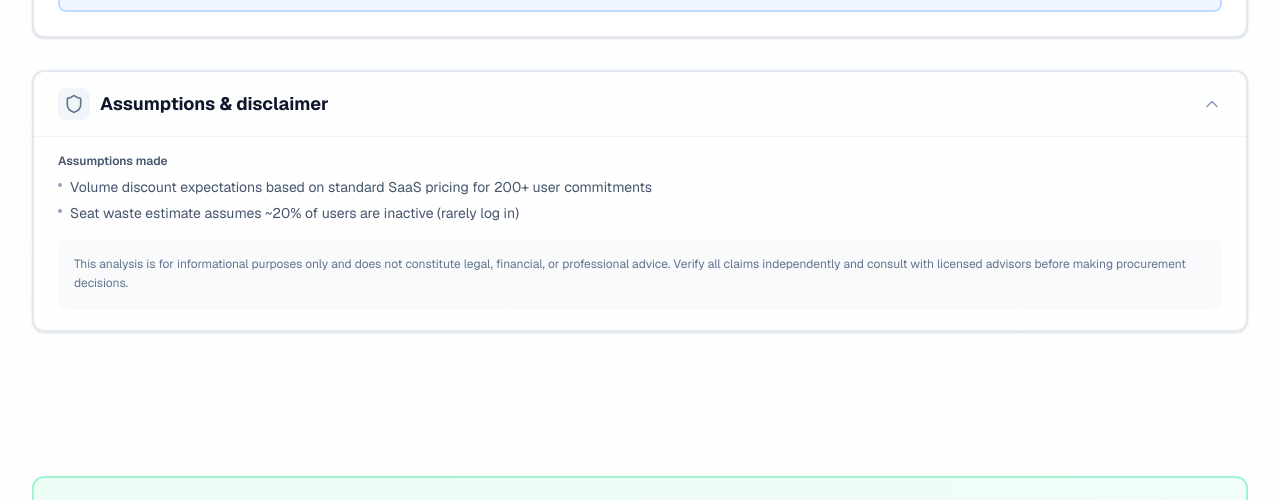
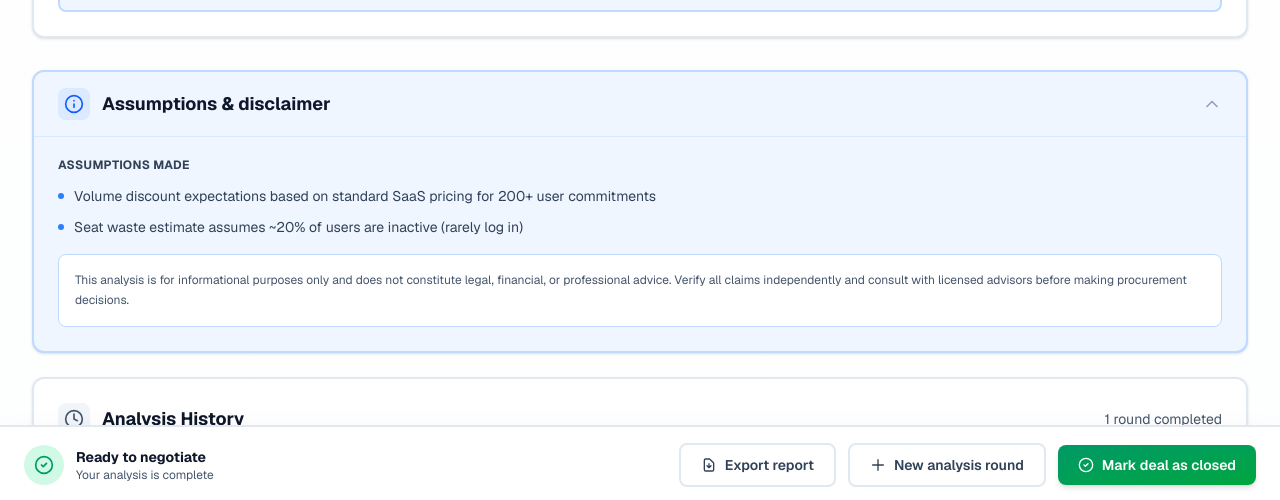
Before and after one commit to Boomchakalala/Dealcheck, a Next.js app: page /example in a window 1280 px wide. Both pictures are taken after a click on the button "Assumptions & disclaimer". Shown: the part 3682-4182 px from the top of the page. Built offline with nearby package versions, Linux system fonts and the light colour scheme; no server answers.

Commit message:
Sandbox autosave

```diff
--- a/src/components/OutputDisplay.tsx
+++ b/src/components/OutputDisplay.tsx
@@ -828,15 +828,17 @@ export function OutputDisplay({ output, roundId }: OutputDisplayProps) {
         </div>
       </div>
 
-      {/* ── Section 8: Assumptions & Disclaimer ── */}
-      <div className="rounded-xl border-2 border-slate-200 overflow-hidden shadow-sm">
+      {/* ══════════════════════════════════════════════════════════════ */}
+      {/* ASSUMPTIONS & DISCLAIMER */}
+      {/* ══════════════════════════════════════════════════════════════ */}
+      <div className="bg-blue-50 rounded-xl border-2 border-blue-200 overflow-hidden shadow-sm mb-6">
         <button
           onClick={() => setShowAssumptions(!showAssumptions)}
-          className="w-full px-6 py-4 flex items-center justify-between hover:bg-slate-50 transition-colors text-left"
+          className="w-full px-6 py-4 flex items-center justify-between hover:bg-blue-100/50 transition-colors text-left"
         >
-          <div className="flex items-center gap-2.5">
-            <div className="p-1.5 bg-slate-100 rounded-lg">
-              <Shield className="w-5 h-5 text-slate-500" />
+          <div className="flex items-center gap-3">
+            <div className="w-8 h-8 rounded-lg bg-blue-100 flex items-center justify-center">
+              <Info className="w-5 h-5 text-blue-600" />
             </div>
             <h2 className="text-lg font-bold text-slate-900">Assumptions & disclaimer</h2>
           </div>
@@ -848,26 +850,118 @@ export function OutputDisplay({ output, roundId }: OutputDisplayProps) {
         </button>
 
         {showAssumptions && (
-          <div className="px-6 pb-5 space-y-4 border-t border-slate-100 pt-4">
-            {output.assumptions.length > 0 && (
+          <div className="px-6 pb-6 border-t border-blue-100 pt-5 space-y-4">
+            {output.assumptions && output.assumptions.length > 0 && (
               <div>
-                <p className="text-xs font-semibold text-slate-600 mb-2">Assumptions made</p>
-                <ul className="space-y-1.5">
+                <p className="text-xs font-bold text-slate-700 mb-3 uppercase tracking-wide">Assumptions made</p>
+                <ul className="space-y-2">
                   {output.assumptions.map((assumption, idx) => (
-                    <li key={idx} className="text-sm text-slate-600 flex items-start gap-2">
-                      <span className="text-slate-400 mt-1.5 w-1 h-1 rounded-full bg-slate-400 flex-shrink-0" />
+                    <li key={idx} className="flex items-start gap-2.5 text-sm text-slate-700 leading-relaxed">
+                      <span className="w-1.5 h-1.5 rounded-full bg-blue-500 mt-2 flex-shrink-0"></span>
                       {assumption}
                     </li>
                   ))}
                 </ul>
               </div>
             )}
-            <div className="bg-slate-50 rounded-lg p-4">
-              <p className="text-xs text-slate-500 leading-relaxed">{output.disclaimer}</p>
+            <div className="bg-white rounded-lg border border-blue-200 p-4">
+              <p className="text-xs text-slate-600 leading-relaxed">{output.disclaimer}</p>
             </div>
           </div>
         )}
       </div>
+
+      {/* ══════════════════════════════════════════════════════════════ */}
+      {/* ANALYSIS HISTORY */}
+      {/* ══════════════════════════════════════════════════════════════ */}
+      <div className="bg-white rounded-xl border-2 border-slate-200 p-6 shadow-sm mb-6">
+        <div className="flex items-center gap-3 mb-5">
+          <div className="w-8 h-8 rounded-lg bg-slate-100 flex items-center justify-center">
+            <Clock className="w-5 h-5 text-slate-600" />
+          </div>
+          <div className="flex-1">
+            <h2 className="text-lg font-bold text-slate-900">Analysis History</h2>
+          </div>
+          <span className="text-sm text-slate-600">1 round completed</span>
+        </div>
+
+        <div className="bg-gradient-to-br from-emerald-50 to-green-50 border-2 border-emerald-200 rounded-xl p-5">
+          <div className="flex items-start justify-between mb-4">
+            <div className="flex items-center gap-3">
+              <div className="w-10 h-10 rounded-lg bg-emerald-600 flex items-center justify-center shadow-sm">
+                <span className="text-white font-bold">H1</span>
+              </div>
+              <div>
+                <div className="flex items-center gap-2 mb-1">
+                  <span className="text-sm font-bold text-slate-900">Latest Analysis</span>
+                  <span className="inline-flex items-center px-2 py-0.5 rounded-md text-[10px] font-bold bg-orange-100 text-orange-800 border border-orange-200">
+                    ACTION REQUIRED
+                  </span>
+                </div>
+                <p className="text-xs text-slate-600">{output.vendor} — {output.snapshot?.deal_type} — {new Date().toLocaleDateString('en-US', { month: 'long', year: 'numeric' })}</p>
+              </div>
+            </div>
+            <div className="text-right">
+              <p className="text-sm font-bold text-slate-900">{output.snapshot?.total_commitment || 'N/A'}</p>
+              <p className="text-xs text-slate-600">Total Commitment</p>
+            </div>
+          </div>
+
+          <p className="text-sm text-slate-800 leading-relaxed mb-3">
+            {output.category && <span className="font-semibold">{output.category}</span>}
+            {output.description && <span> - {output.description}</span>}
+          </p>
+
+          <p className="text-sm text-slate-700 leading-relaxed mb-3">
+            {output.verdict || output.quick_read?.conclusion || 'Analysis complete'}
+          </p>
+
+          <div className="bg-white/60 rounded-lg border border-emerald-200 p-3">
+            <div className="flex items-start gap-2">
+              <Info className="w-4 h-4 text-emerald-600 mt-0.5 flex-shrink-0" />
+              <p className="text-xs text-slate-700">
+                Quote analyzed with considerations for pricing, terms, and negotiation leverage points.
+              </p>
+            </div>
+          </div>
+        </div>
+      </div>
+
+      {/* ══════════════════════════════════════════════════════════════ */}
+      {/* BOTTOM ACTION BAR - Fixed */}
+      {/* ══════════════════════════════════════════════════════════════ */}
+      <div className="fixed bottom-0 left-0 right-0 bg-white border-t-2 border-slate-200 shadow-2xl z-50">
+        <div className="max-w-7xl mx-auto px-6 py-4 flex items-center justify-between">
+          <div className="flex items-center gap-3">
+            <div className="w-10 h-10 rounded-full bg-emerald-100 flex items-center justify-center">
+              <CheckCircle2 className="w-5 h-5 text-emerald-600" />
+            </div>
+            <div>
+              <p className="text-sm font-bold text-slate-900">Ready to negotiate</p>
+              <p className="text-xs text-slate-600">Your analysis is complete</p>
+            </div>
+          </div>
+
+          <div className="flex items-center gap-3">
+            <button className="px-5 py-2.5 rounded-lg flex items-center gap-2 font-semibold text-sm bg-white text-slate-700 border-2 border-slate-200 hover:bg-slate-50 transition-all">
+              <svg className="w-4 h-4" fill="none" viewBox="0 0 24 24" stroke="currentColor">
+                <path strokeLinecap="round" strokeLinejoin="round" strokeWidth={2} d="M12 10v6m0 0l-3-3m3 3l3-3m2 8H7a2 2 0 01-2-2V5a2 2 0 012-2h5.586a1 1 0 01.707.293l5.414 5.414a1 1 0 01.293.707V19a2 2 0 01-2 2z" />
+              </svg>
+              <span>Export report</span>
+            </button>
+            <button className="px-5 py-2.5 rounded-lg flex items-center gap-2 font-semibold text-sm bg-white text-slate-700 border-2 border-slate-200 hover:bg-slate-50 transition-all">
+              <svg className="w-4 h-4" fill="none" viewBox="0 0 24 24" stroke="currentColor">
+                <path strokeLinecap="round" strokeLinejoin="round" strokeWidth={2} d="M12 4v16m8-8H4" />
+              </svg>
+              <span>New analysis round</span>
+            </button>
+            <button className="px-5 py-2.5 rounded-lg flex items-center gap-2 font-semibold text-sm bg-gradient-to-br from-emerald-600 to-green-600 text-white hover:from-emerald-700 hover:to-green-700 transition-all shadow-md">
+              <CheckCircle2 className="w-4 h-4" />
+              <span>Mark deal as closed</span>
+            </button>
+          </div>
+        </div>
+      </div>
     </div>
   )
 }
```
